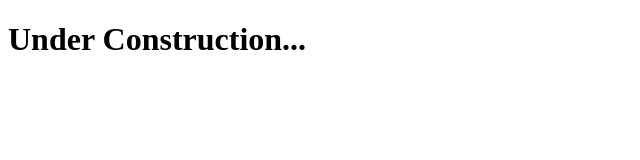
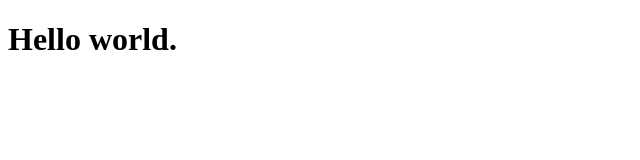
Before and after one commit to derrickhunt/derrickhunt.github.io, a plain HTML site: page index.html in a window 1280 px wide. Shown: the whole page, without its empty margins (0-640 px from the left). Drawn offline with Linux system fonts and the light colour scheme.

```diff
--- a/index.html
+++ b/index.html
@@ -9,7 +9,7 @@
 </head>
 
 <body>
-    <h1>Under Construction...</h1>
+    <h1>Hello world.</h1>
 </body>
 
 </html>
```
Also changed, not shown: 1 other file.
